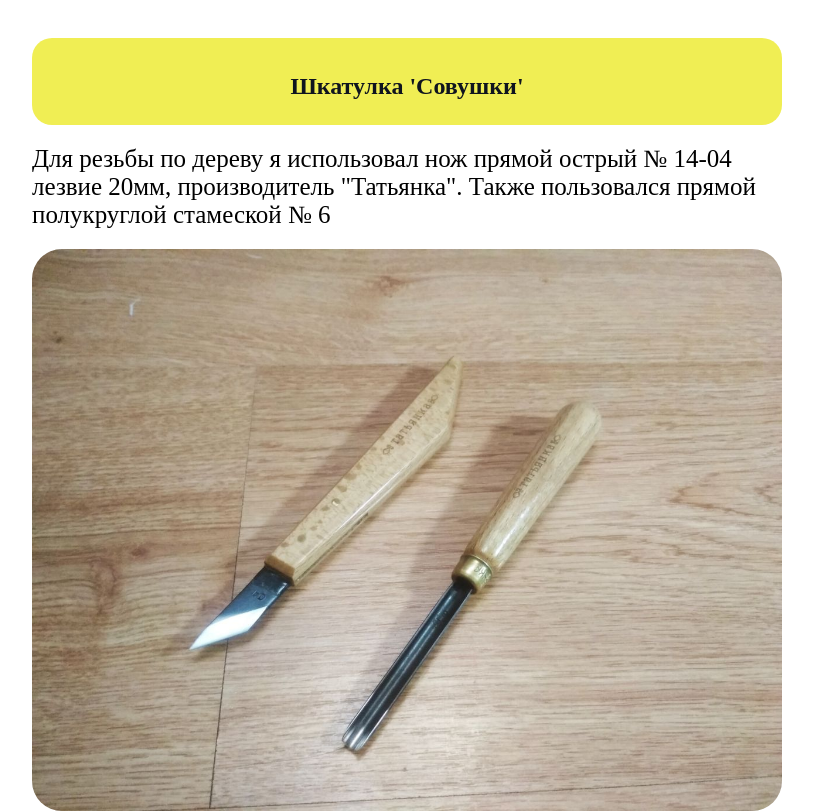
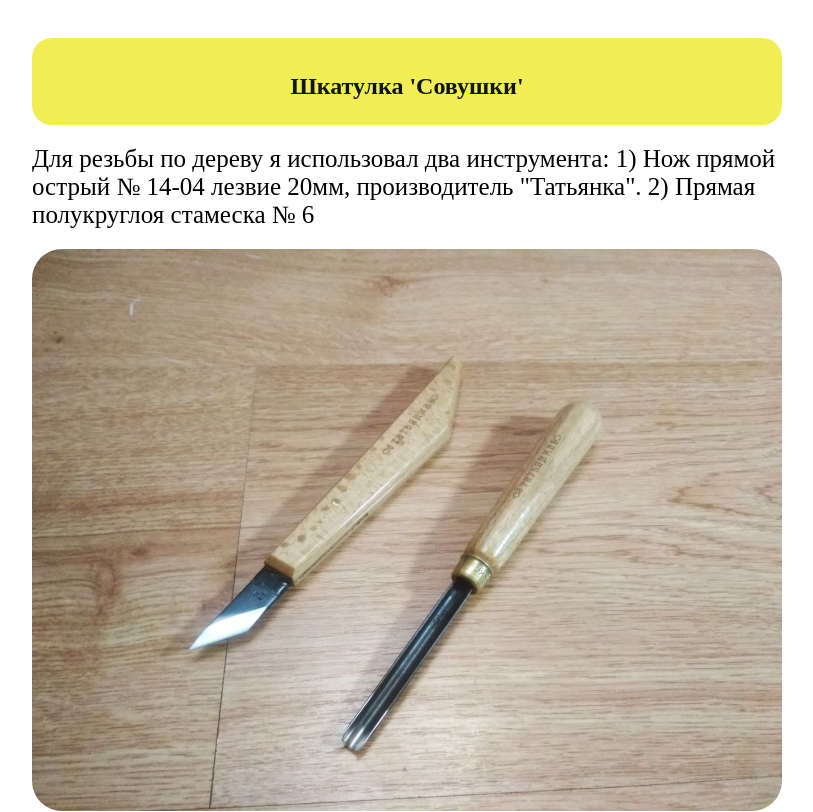
Before and after one commit to Roman5675/Wood-carving, a plain HTML site: page index.html in a window 1280 px wide. Shown: the top 812 px of the page, without its empty margins (233-1046 px from the left). Drawn offline with Linux system fonts and the light colour scheme.

Commit message:
Update index.html

```diff
--- a/index.html
+++ b/index.html
@@ -17,10 +17,10 @@
 
       <div class="info">
         <p1
-          >Для резьбы по дереву я использовал нож прямой острый № 14-04 лезвие
-          20мм, производитель "Татьянка". Также пользовался прямой полукруглой
-          стамеской № 6</p1
-        >
+          >Для резьбы по дереву я использовал два инструмента:
+ 1) Нож прямой острый № 14-04 лезвие 20мм, производитель "Татьянка".
+2) Прямая полукруглоя стамеска № 6
+        </p1>
       </div>
 
       <div>
```
